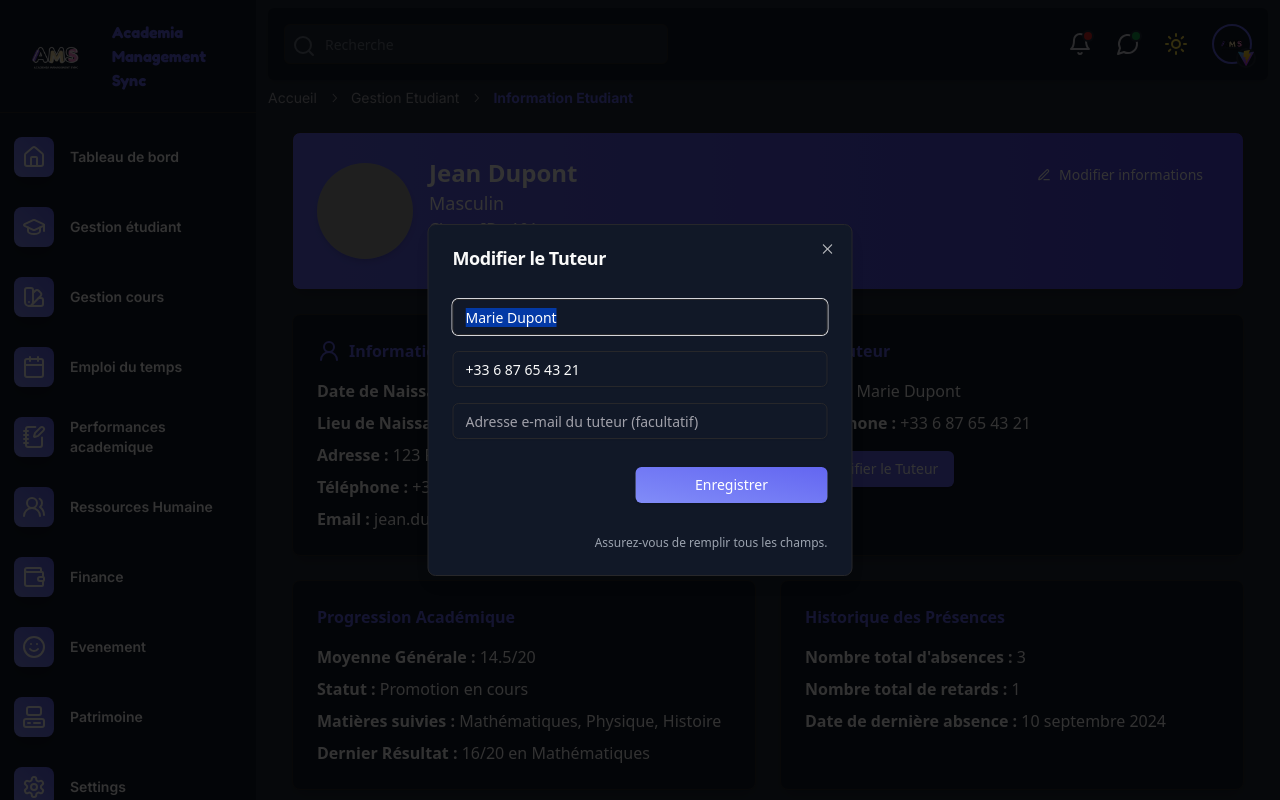
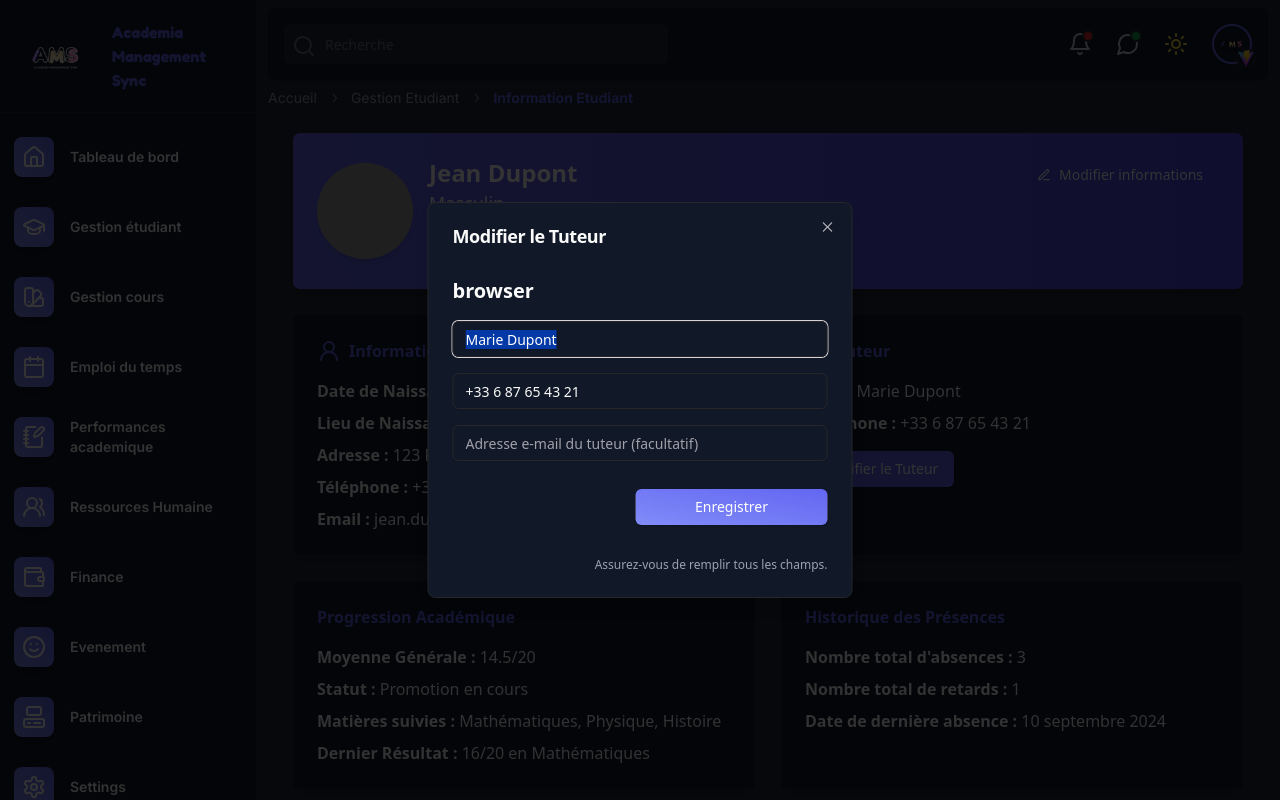
Before and after one commit to AureDulvresse/app.ams.io, a React (Vite) app: page /students/1 in a window 1280 px wide. Both pictures are taken after a click on the button "Modifier le Tuteur". Shown: the top 800 px of the page. Built offline with nearby package versions, Linux system fonts and the light colour scheme; grey boxes are pictures that could not be loaded.

Commit message:
Update TutorForm.tsx

```diff
--- a/src/components/forms/TutorForm.tsx
+++ b/src/components/forms/TutorForm.tsx
@@ -1,6 +1,7 @@
 import React, { useState } from "react";
 import { Input } from "@/components/ui/input";
 import { Button } from "../ui/button";
+import { title } from "process";
 
 interface TutorFormProps {
   title?: string;
@@ -49,6 +50,8 @@ const TutorForm: React.FC<TutorFormProps> = ({
   };
 
   return (
+    <div>
+      {title && <h2 className="text-xl font-bold mb-4">{title}</h2>}
       <div className="flex flex-col gap-4">
         <Input
           name="name"
@@ -112,6 +115,7 @@ const TutorForm: React.FC<TutorFormProps> = ({
           </div>
         )}
       </div>
+    </div>
   );
 };
 
```
Lines whose indentation alone changed are shown as unchanged.
